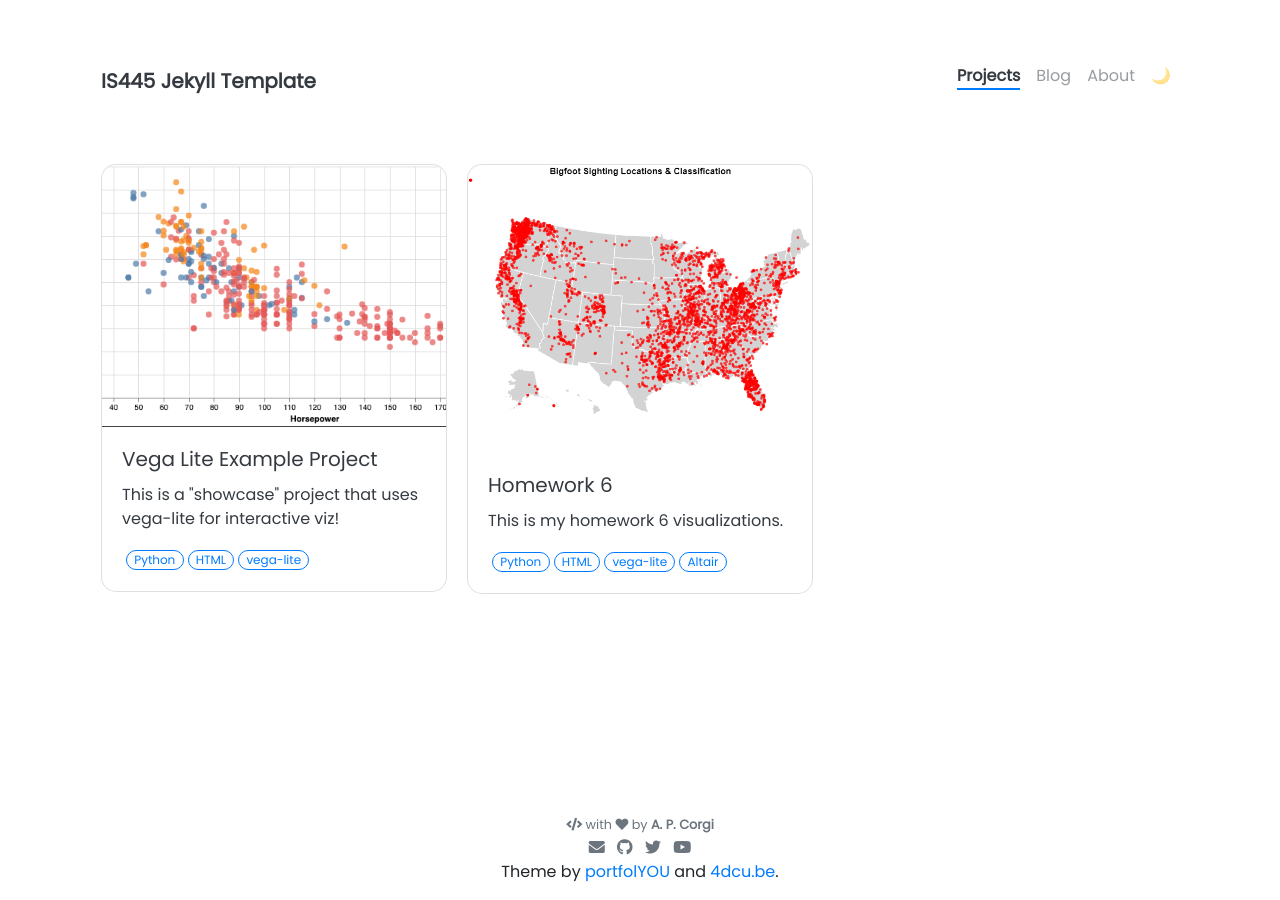
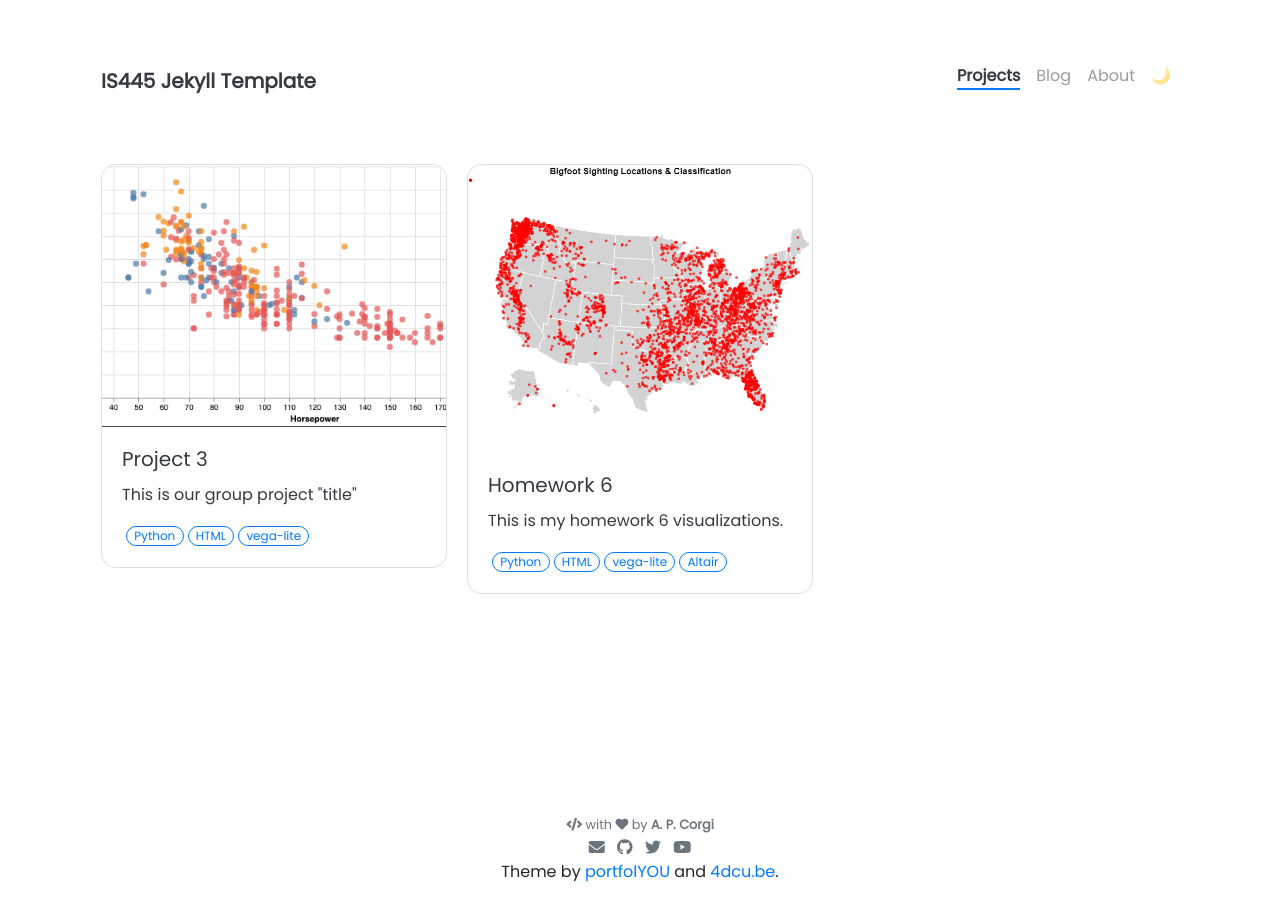
Before and after one commit to trane07/trane07.github.io, a Jekyll site: the page built from pages/projects.html, in a window 1280 px wide. Built offline with Jekyll 4.4.1, drawn with Linux system fonts in a browser that asks for light colours; nearby versions of some CDN libraries.

Commit message:
project3 first

````diff
--- a/_projects/1_Vega_lite_project.md
+++ b/_projects/1_Vega_lite_project.md
@@ -1,8 +1,8 @@
 ---
-name: Vega Lite Example Project
+name: Project 3
 tools: [Python, HTML, vega-lite]
 image: assets/pngs/cars.png
-description: This is a "showcase" project that uses vega-lite for interactive viz!
+description: This is our group project "title"
 custom_js:
   - vega.min
   - vega-lite.min
@@ -11,7 +11,7 @@
 ---
 
 
-# Example including vega-lite
+# title: ...
 
 Example comes from this [great blog post right here](https://blog.4dcu.be/programming/2021/05/03/Interactive-Visualizations.html) that was also used in [our test import script](https://github.com/UIUC-iSchool-DataViz/is445_bcubcg_fall2022/blob/main/week01/test_imports_week01.ipynb).
 
@@ -21,7 +21,7 @@
 <vegachart schema-url="{{ site.baseurl }}/assets/json/cars.json" style="width: 100%"></vegachart>
 ```
 
-<vegachart schema-url="{{ site.baseurl }}/assets/json/cars.json" style="width: 100%"></vegachart>
+<vegachart schema-url="{{ site.baseurl }}/assets/json/altair_chart.json)" style="width: 100%"></vegachart>
 
 In theory, you can also use [Jekyll hooks](https://jekyllrb.com/docs/plugins/hooks/) to do it, but I haven't figured out a way that looks nice yet.
 
````
Also changed, not shown: 3 other files.
